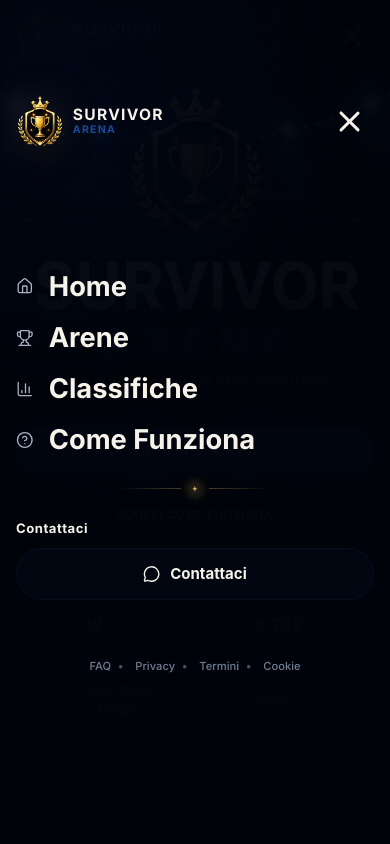
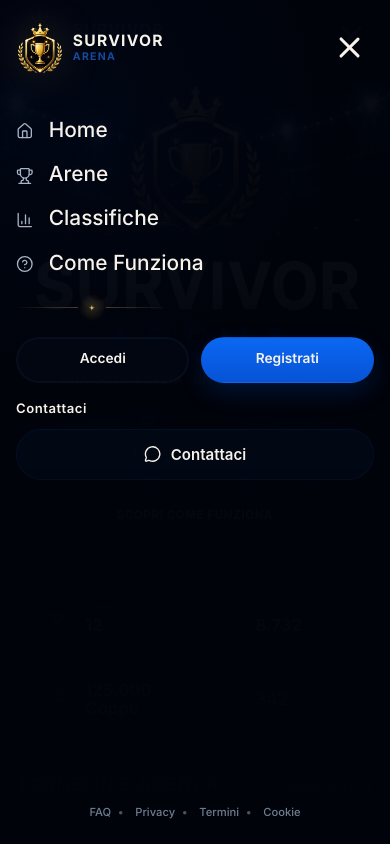
Before and after one commit to aiprotips/survivor-arena, a Next.js app: page / in a window 390 px wide. Both pictures are taken after a click on the button "Apri menu". Shown: the top 844 px of the page. Built offline with nearby package versions, Linux system fonts and the light colour scheme.

Commit message:
Refine mobile menu actions

```diff
--- a/app/globals.css
+++ b/app/globals.css
@@ -292,6 +292,7 @@ a {
     display: grid;
     width: min(100%, 38rem);
     min-height: calc(100dvh - max(clamp(1.1rem, 4vw, 1.55rem), env(safe-area-inset-top)) - max(clamp(1.4rem, 5vw, 2rem), env(safe-area-inset-bottom)));
+    grid-template-rows: auto minmax(0, 1fr);
     margin-inline: auto;
     gap: clamp(1rem, 4vw, 1.35rem);
   }
@@ -309,15 +310,16 @@ a {
   }
 
   .site-mobile-menu {
-    display: grid;
-    align-content: start;
-    gap: clamp(1.65rem, 6vw, 2.2rem);
-    padding-block: clamp(1.9rem, 7vw, 3.2rem) 0;
+    display: flex;
+    min-height: 0;
+    flex-direction: column;
+    gap: clamp(1.2rem, 4.5vw, 1.75rem);
+    padding-block: clamp(1.45rem, 5vw, 2.25rem) 0;
   }
 
   .site-mobile-links {
     display: grid;
-    gap: clamp(1.25rem, 5vw, 1.8rem);
+    gap: clamp(1rem, 4.2vw, 1.45rem);
   }
 
   .site-mobile-link {
@@ -327,8 +329,8 @@ a {
     gap: 0.95rem;
     border-radius: var(--radius-pill);
     color: var(--color-white);
-    font-size: clamp(1.45rem, 7vw, 2rem);
-    font-weight: 650;
+    font-size: clamp(1.14rem, 5.35vw, 1.5rem);
+    font-weight: 520;
     letter-spacing: 0;
     line-height: 1;
     padding-block: 0.12rem;
@@ -349,6 +351,22 @@ a {
 
   .site-mobile-divider {
     justify-self: center;
+    margin-block: 0.2rem;
+  }
+
+  .site-mobile-auth-actions {
+    display: grid;
+    grid-template-columns: repeat(2, minmax(0, 1fr));
+    gap: 0.7rem;
+  }
+
+  .ui-button.site-mobile-auth-button {
+    width: 100%;
+    min-height: 2.9rem;
+    font-size: 0.86rem;
+    font-weight: 600;
+    letter-spacing: 0;
+    text-transform: none;
   }
 
   .site-mobile-contact {
@@ -359,7 +377,7 @@ a {
   .site-mobile-contact-title {
     color: var(--color-white);
     font-size: 0.82rem;
-    font-weight: 650;
+    font-weight: 560;
     letter-spacing: 0.04em;
     line-height: 1;
   }
@@ -369,6 +387,7 @@ a {
     min-height: 3.2rem;
     gap: 0.6rem;
     font-size: 0.94rem;
+    font-weight: 600;
     letter-spacing: 0;
     text-transform: none;
     box-shadow: none;
--- a/src/components/layout/SiteHeader.tsx
+++ b/src/components/layout/SiteHeader.tsx
@@ -157,6 +157,24 @@ export function SiteHeader() {
 
                 <PremiumDivider className="site-mobile-divider" />
 
+                <div className="site-mobile-auth-actions">
+                  <ButtonLink
+                    className="site-mobile-auth-button"
+                    href="/login"
+                    onClick={closeMenu}
+                    variant="secondary"
+                  >
+                    Accedi
+                  </ButtonLink>
+                  <ButtonLink
+                    className="site-mobile-auth-button"
+                    href="/register"
+                    onClick={closeMenu}
+                  >
+                    Registrati
+                  </ButtonLink>
+                </div>
+
                 <section aria-labelledby="mobile-contact-title" className="site-mobile-contact">
                   <h2 className="site-mobile-contact-title" id="mobile-contact-title">
                     Contattaci
```
